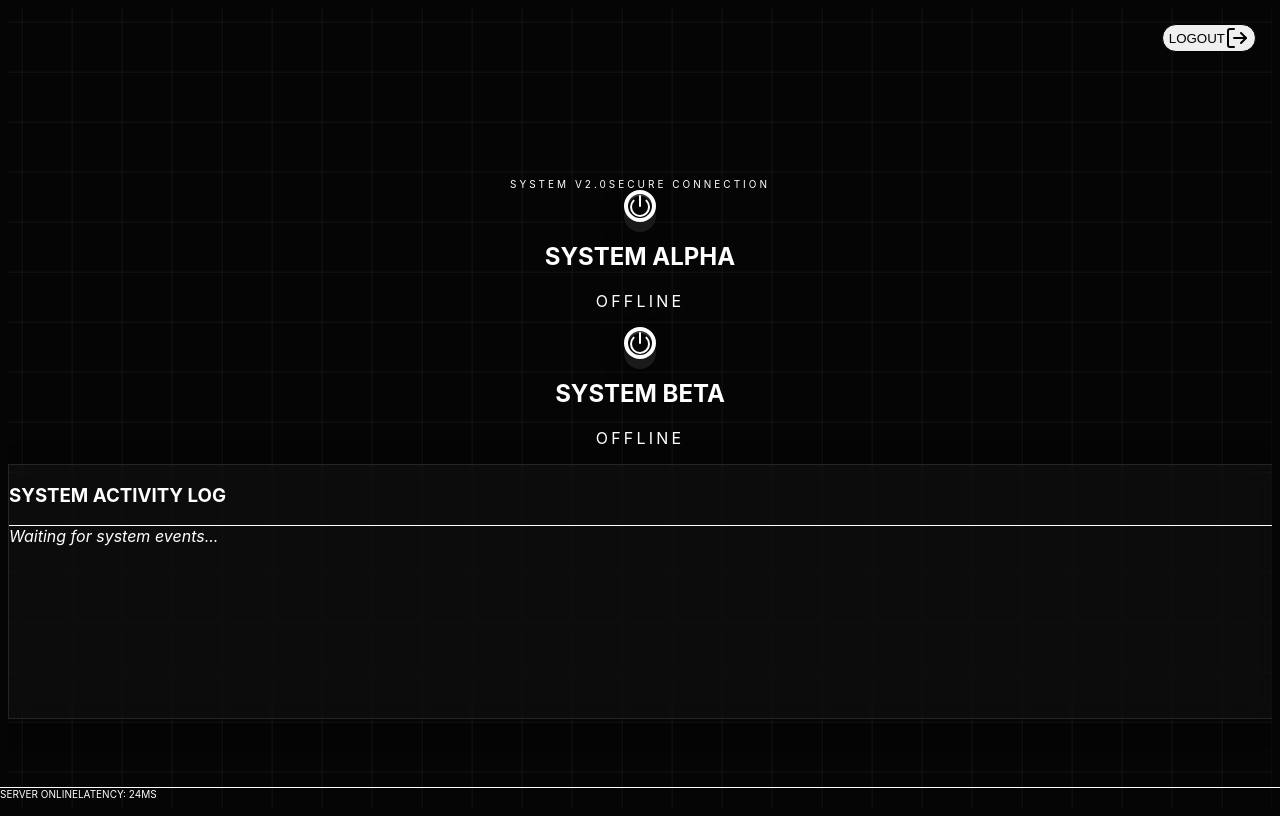
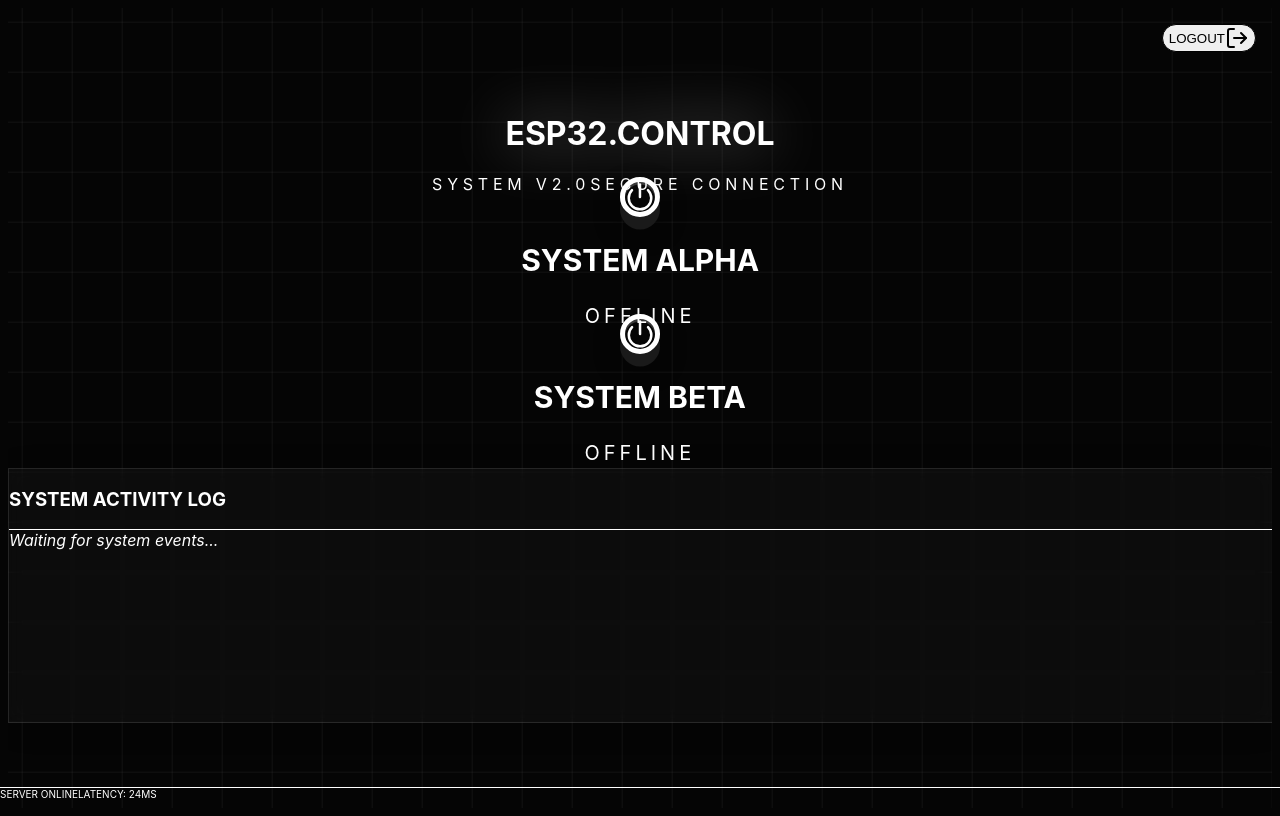
Before and after one commit to vishnuskandha/esp32_website, a Next.js app: page / in a window 1280 px wide. Built offline with nearby package versions, Linux system fonts and the light colour scheme.

Commit message:
fix: improve header visibility and force side-by-side button layout

```diff
--- a/src/app/page.tsx
+++ b/src/app/page.tsx
@@ -92,27 +92,34 @@ export default function Home() {
                 <LogOut className="w-3.5 h-3.5 group-hover:translate-x-0.5 transition-transform" />
             </button>
 
-            <div className="z-10 flex flex-col items-center w-full max-w-4xl px-4 pt-20 pb-32">
-                {/* Header */}
-                <div className="text-center mb-16 space-y-4">
-                    <h1 className="text-5xl md:text-7xl font-black tracking-tighter text-transparent bg-clip-text bg-gradient-to-b from-white to-zinc-500 drop-shadow-[0_0_30px_rgba(255,255,255,0.2)]">
+            <div className="z-10 flex flex-col items-center w-full max-w-6xl px-4 pt-20 pb-32">
+                {/* Header - Simplified for Visibility */}
+                <div className="text-center mb-24 space-y-4">
+                    <h1 className="text-6xl md:text-8xl font-black tracking-tighter text-white drop-shadow-[0_0_30px_rgba(255,255,255,0.5)]">
                         ESP32<span className="text-cyan-400">.</span>CONTROL
                     </h1>
-                    <div className="flex items-center justify-center gap-4 text-[10px] md:text-xs font-mono tracking-[0.3em] text-zinc-500 uppercase">
+                    <div className="flex items-center justify-center gap-4 text-xs font-mono tracking-[0.3em] text-zinc-400 uppercase">
                         <span>System v2.0</span>
-                        <span className="w-1 h-1 bg-zinc-700 rounded-full" />
+                        <span className="w-1.5 h-1.5 bg-zinc-600 rounded-full" />
                         <span>Secure Connection</span>
                     </div>
                 </div>
 
-                {/* Control Panel */}
-                <div className="grid grid-cols-1 md:grid-cols-2 gap-12 md:gap-24 w-full place-items-center mb-12">
+                {/* Control Panel - Forced Side-by-Side Layout */}
+                <div className="flex flex-col md:flex-row items-center justify-between w-full gap-12 md:gap-0 mb-20 px-8 md:px-20">
+                    <div className="scale-125">
                         <StatusIndicator
                             label="System Alpha"
                             active={state.button1}
                             color="cyan"
                             onClick={() => toggleButton("button1")}
                         />
+                    </div>
+
+                    {/* Central Divider/Decoration (Optional) */}
+                    <div className="hidden md:block w-px h-32 bg-gradient-to-b from-transparent via-white/10 to-transparent" />
+
+                    <div className="scale-125">
                         <StatusIndicator
                             label="System Beta"
                             active={state.button2}
@@ -120,9 +127,10 @@ export default function Home() {
                             onClick={() => toggleButton("button2")}
                         />
                     </div>
+                </div>
 
                 {/* Activity Log */}
-                <div className="w-full max-w-2xl">
+                <div className="w-full max-w-3xl">
                     <ActivityLog logs={state.logs} />
                 </div>
             </div>
```
Lines whose indentation alone changed are shown as unchanged.
